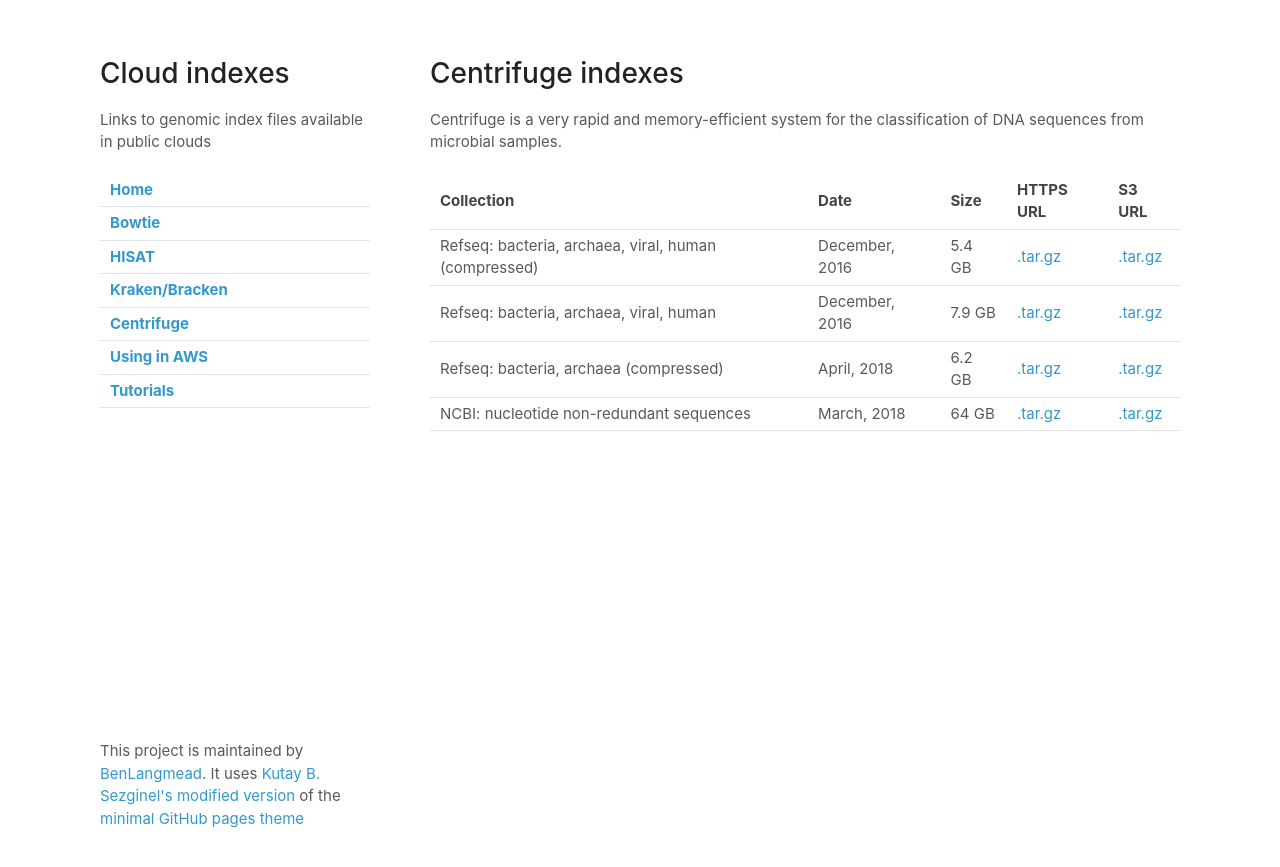
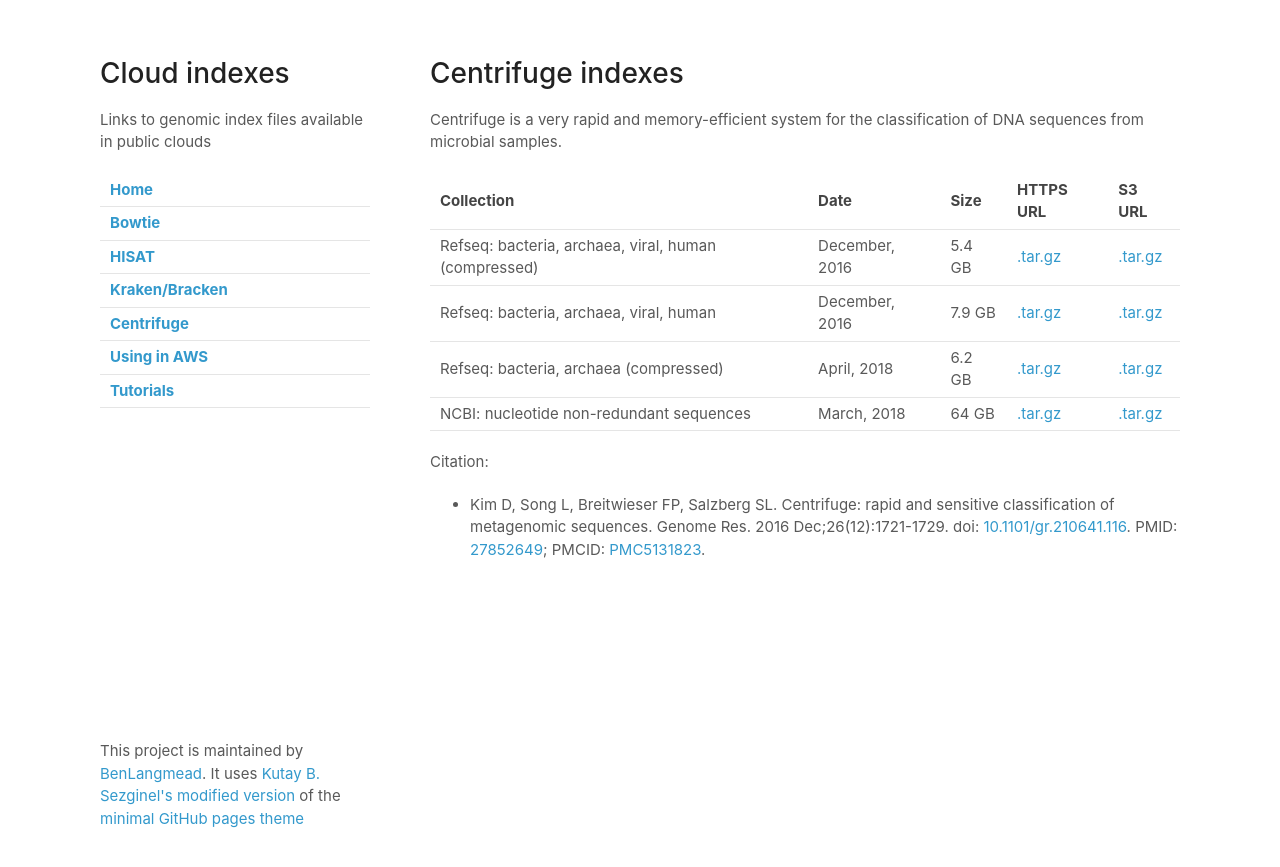
Before and after one commit to BenLangmead/aws-indexes, a Jekyll site: the page built from docs/centrifuge.md, in a window 1280 px wide. Shown: the top 867 px of the page. Built offline with Jekyll 4.4.1, drawn with Linux system fonts in a browser that asks for light colours; our own code applies the rules of GitHub Pages for plain Markdown files.

Commit message:
fix sizes and add citation

```diff
--- a/docs/centrifuge.md
+++ b/docs/centrifuge.md
@@ -13,6 +13,12 @@
 
 <div class="datatable-end"></div>
 
+Citation:
+
+* Kim D, Song L, Breitwieser FP, Salzberg SL. Centrifuge: rapid and sensitive
+classification of metagenomic sequences. Genome Res. 2016 Dec;26(12):1721-1729.
+doi: [10.1101/gr.210641.116](https://doi.org/10.1101/gr.210641.116). PMID: [27852649](https://pubmed.ncbi.nlm.nih.gov/27852649/); PMCID: [PMC5131823](https://www.ncbi.nlm.nih.gov/pmc/articles/PMC5131823/).
+
 [cent_bavm_comp]: https://genome-idx.s3.amazonaws.com/centrifuge/p_compressed%2Bh%2Bv.tar.gz
 [cent_bavm_comp_s3]: s3://genome-idx/centrifuge/p_compressed%2Bh%2Bv.tar.gz
 
```
